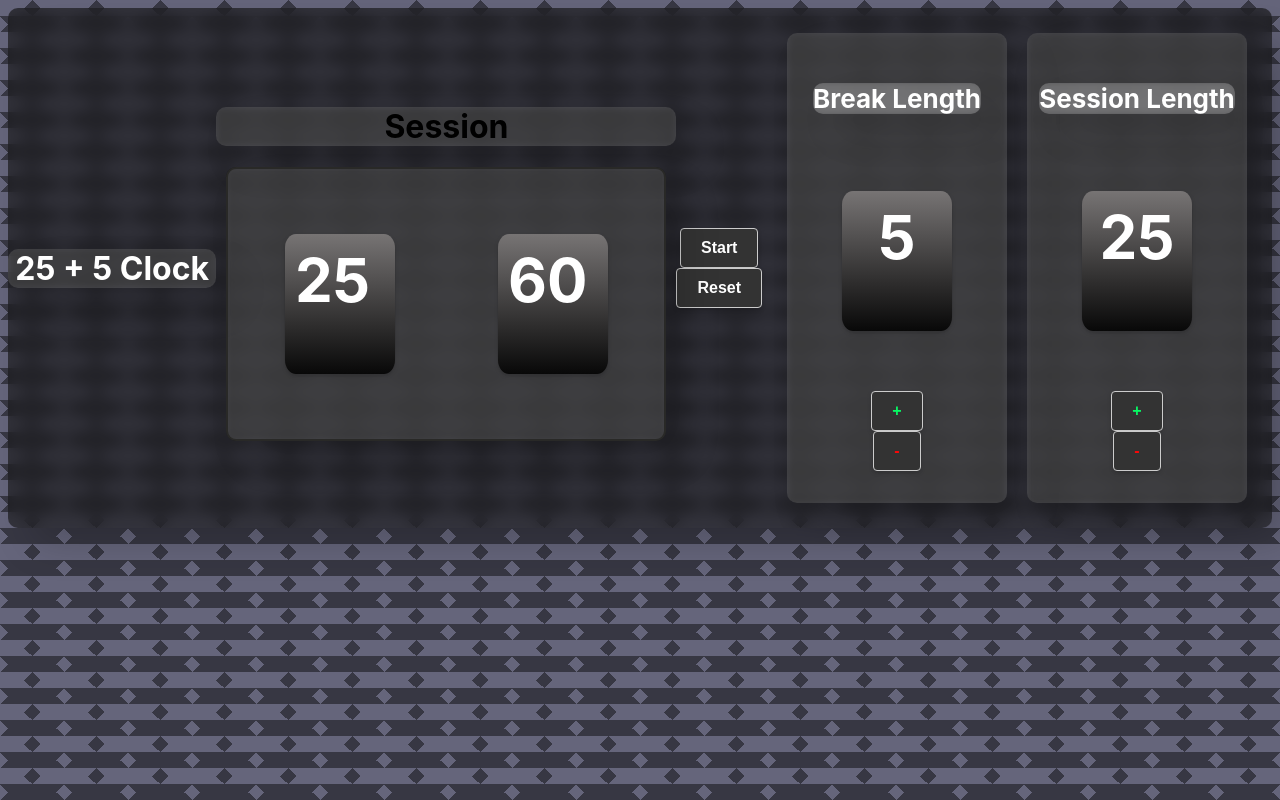
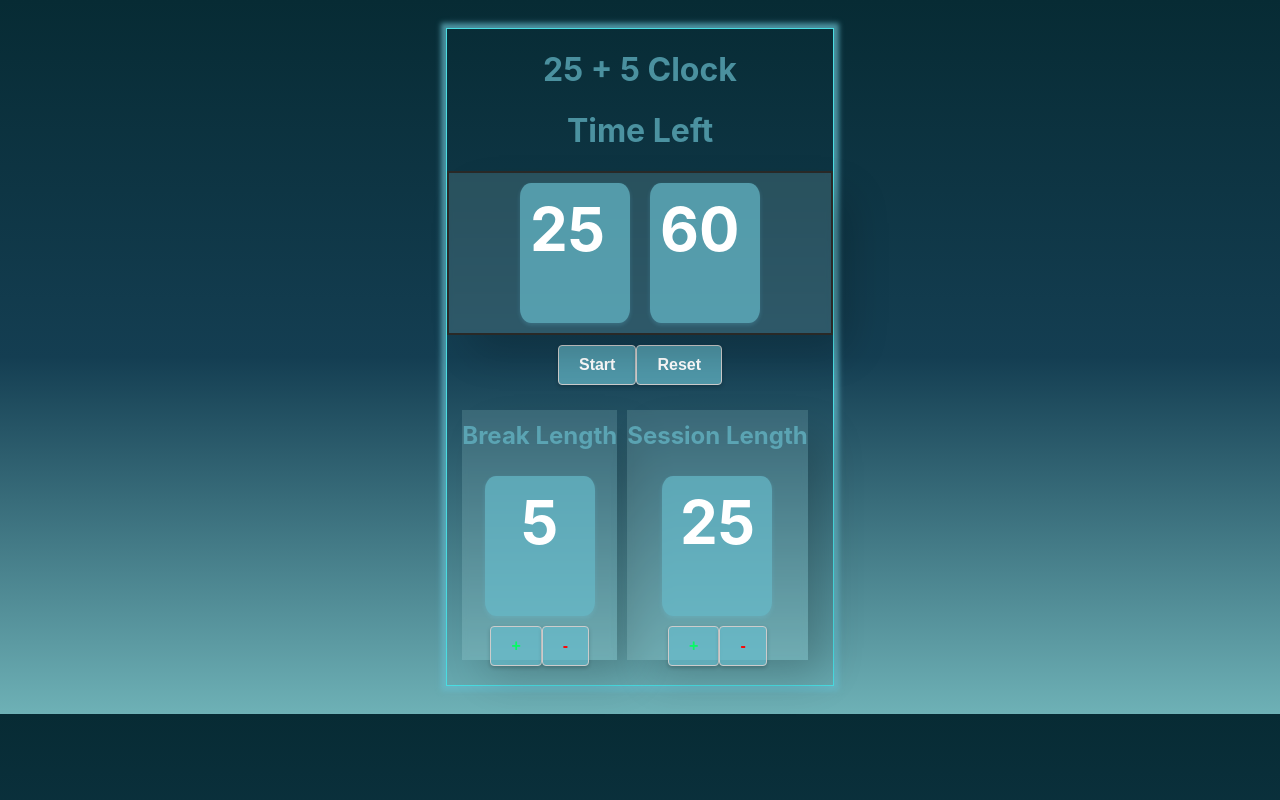
Before and after one commit to mskDev0092/react-v-clock, a React (Create React App) app: page / in a window 1280 px wide. Built offline with nearby package versions, Linux system fonts and the light colour scheme.

Commit message:
2 files modified

```diff
--- a/src/App.js
+++ b/src/App.js
@@ -3,51 +3,60 @@ import React, { useReducer, useState, useEffect } from 'react';
 import './style.css';
 
 const initialState = {
-  session: 25,
-  break: 5,
+  sessionLength: 25,
+  breakLength: 5,
+  seconds: 60,
 };
 const reducer = (state, action) => {
   switch (action.type) {
-    case 'SUB':
-      if (state.session > 1) {
+    case 'Session--':
+      if (state.sessionLength > 1) {
         return {
           ...state,
-          session: state.session - 1,
+          sessionLength: state.sessionLength - 1,
         };
       } else {
         return state;
       }
-    case 'ADD':
-      if (state.session < 60) {
+    case 'Session++':
+      if (state.sessionLength < 60) {
         return {
           ...state,
-          session: state.session + 1,
+          sessionLength: state.sessionLength + 1,
         };
       } else {
         return state;
       }
-    case 'BSUB':
-      if (state.break > 1) {
+    case 'Break--':
+      if (state.breakLength > 1) {
         return {
           ...state,
-          break: state.break - 1,
+          breakLength: state.breakLength - 1,
         };
       } else {
         return state;
       }
 
-    case 'BAD':
-      if (state.break < 60) {
+    case 'Break++':
+      if (state.breakLength < 60) {
         return {
           ...state,
-          break: state.break + 1,
+          breakLength: state.breakLength + 1,
         };
       } else {
         return state;
       }
 
-    case 'COUNTDOWN':
-    // decrement session count
+    case 'Start-Count':
+    // decrement seconds from 60 - 0
+    // decrement 1 minute if seconds reach zero
+    // decrement sessionLength count till 0
+    case 'Add-delay':
+    // Delay count when start count ends based on set break length
+    // Restart session based on previous state
+
+    case 'Reset':
+    // Reset the app to default values
 
     default:
       throw new Error();
@@ -56,32 +65,21 @@ const reducer = (state, action) => {
 
 export default function App() {
   const [state, dispatch] = useReducer(reducer, initialState);
-  const [minutes, setMinutes] = useState(state.session);
-  const [seconds, setSeconds] = useState(60);
-  const [isStarted, setIsStarted] = useState(false, {
-    effect:
-      (() => {
-        setSeconds(seconds - 1);
-      },
-      [seconds]),
-  });
-  const [isPaused, setIsPaused] = useState(false);
+  const [minutes, setMinutes] = useState(state.sessionLength);
+  const [seconds, setSeconds] = useState(state.seconds);
+  const [isRunning, setIsRunning] = useState(false);
 
-  const handleAdd = () => {
-    dispatch({ type: 'ADD' });
+  const handleSessionAdd = () => {
+    dispatch({ type: 'Session++' });
   };
-  const handleSub = () => {
-    dispatch({ type: 'SUB' });
+  const handleSessionSub = () => {
+    dispatch({ type: 'Session--' });
   };
-  const handleBreakAdd = () => {
-    dispatch({ type: 'BAD' });
+  const handlebreakAdd = () => {
+    dispatch({ type: 'Break++' });
   };
-  const handleBreakSub = () => {
-    dispatch({ type: 'BSUB' });
-  };
-
-  const startCount = () => {
-    setIsStarted(true);
+  const handlebreakSub = () => {
+    dispatch({ type: 'Break--' });
   };
 
   return (
@@ -89,15 +87,15 @@ export default function App() {
       <h1>25 + 5 Clock</h1>
       <div id="time-left">
         <div id="timer-label">
-          <h1>Session</h1>
+          <h1>Time Left</h1>
         </div>
         <div className="timeCount">
-          <p>{minutes} </p> <p>{seconds} </p>
+          <p>{minutes} </p> <p>{seconds}</p>
         </div>
       </div>
       <div className="btn">
-        <button id="start_stop" onClick={startCount}>
-          {!isStarted ? 'Start' : 'Pause'}
+        <button id="start_stop" onClick={() => setIsRunning(!isRunning)}>
+          {!isRunning ? 'Start' : 'Pause'}
         </button>
         <button id="reset">Reset </button>
       </div>
@@ -106,34 +104,50 @@ export default function App() {
           <h1>Break Length</h1>
 
           <div id="break-length">
-            <p>{state.break}</p>
+            <p>{state.breakLength}</p>
           </div>
-          <button id="break-increment" className="add" onClick={handleBreakAdd}>
+          <div className="btn2">
+            <button
+              id="break-increment"
+              className="add"
+              onClick={handlebreakAdd}
+            >
               +
             </button>
             <button
               id="break-decrement"
               className="remove"
-            onClick={handleBreakSub}
+              onClick={handlebreakSub}
             >
               -
             </button>
+          </div>
         </div>
 
         <div id="session-label">
           <h1>Session Length</h1>
 
           <div id="session-length">
-            <p>{state.session}</p>
+            <p>{state.sessionLength}</p>
           </div>
-          <button id="session-increment" className="add" onClick={handleAdd}>
+          <div className="btn2">
+            <button
+              id="session-increment"
+              className="add"
+              onClick={handleSessionAdd}
+            >
               +
             </button>
-          <button id="session-decrement" className="remove" onClick={handleSub}>
+            <button
+              id="session-decrement"
+              className="remove"
+              onClick={handleSessionSub}
+            >
               -
             </button>
           </div>
         </div>
       </div>
+    </div>
   );
 }
--- a/src/style.css
+++ b/src/style.css
@@ -4,82 +4,58 @@ p {
     Ubuntu, Cantarell, 'Open Sans', 'Helvetica Neue', sans-serif;
 }
 body {
-  background: #2b2f77;
-  background: -webkit-linear-gradient(
-    0deg,
-    #2b2f77 0%,
-    #141852 50%,
-    #070b34 100%
-  );
-  background: linear-gradient(0deg, #2b2f77 0%, #141852 50%, #070b34 100%);
+  display: flex;
+  align-items: center;
+  justify-content: center;
 
-  background: conic-gradient(
-        from -45deg,
-        #373743 90deg,
-        #0000 0 180deg,
-        #65657b 0 270deg,
-        #0000 0
-      )
-      0 calc(32px / 2) / 32px 32px,
-    conic-gradient(from 135deg at 50% 0, #373743 90deg, #65657b 0) 0 0 /
-      calc(2 * 32px) 32px;
+  background: linear-gradient(0deg, #6eb1b6 0%, #143e52 50%, #072b34 100%);
 }
 .master > h1:first-child {
   text-align: center;
-  color: white;
-  width: 460px;
+  color: rgba(103, 187, 202, 0.7);
+  width: auto;
+}
+.master {
+  border: 1px solid rgb(73, 221, 226);
+  box-shadow: 0 0 5px 5px rgba(103, 187, 202, 0.7);
+  max-width: 400px;
+  margin: 20px;
 }
 
-.master h1,
 .timeCount,
 #break-label,
 #session-label {
-  background: rgba(255, 255, 255, 0.15);
+  background: rgba(200, 245, 245, 0.15);
   box-shadow: 20px 20px 40px -6px rgba(0, 0, 0, 0.2);
   backdrop-filter: blur(3px);
   -webkit-backdrop-filter: blur(3px);
-  border-radius: 10px;
 }
 
 #break-label {
-  color: white;
-  margin: 10px;
-  padding: 10px;
+  color: rgba(103, 187, 202, 0.7);
+
   display: flex;
   flex-direction: column;
   align-items: center;
   justify-content: center;
-  width: 200px;
-  height: 450px;
-  font-size: small;
+  width: auto;
+  height: 250px;
+  font-size: 12px;
   text-align: center;
 }
 #session-label {
   text-align: center;
-  color: white;
-  font-size: small;
+  color: rgba(103, 187, 202, 0.7);
+  font-size: 12px;
   margin: 10px;
-  padding: 10px;
   display: flex;
   flex-direction: column;
   align-items: center;
   justify-content: center;
-  width: 200px;
-  height: 450px;
+  width: auto;
+  height: 250px;
 }
-.master {
-  display: flex;
-  flex-direction: column;
 
-  justify-content: center;
-  align-items: center;
-
-  background: rgba(18, 18, 18, 0.6);
-  box-shadow: 20px 20px 40px -6px rgba(0, 0, 0, 0.2);
-  backdrop-filter: blur(7.6px);
-  -webkit-backdrop-filter: blur(7.6px);
-  border-radius: 10px;
-}
 .menue {
   display: flex;
   flex-direction: row;
@@ -91,17 +67,15 @@ body {
 .timeCount {
   display: flex;
   flex-direction: row;
-  justify-content: space-around;
+  justify-content: center;
   align-items: center;
   border: 2px solid rgb(41, 41, 39);
-  padding: 5px;
-  margin: 10px;
 }
 
 .timeCount p,
 #break-length p,
 #session-length p {
-  background-color: #080808;
+  background-color: rgba(103, 187, 202, 0.7);
   border-radius: 10%;
   padding: 10px;
   color: #fff;
@@ -109,16 +83,14 @@ body {
   font-weight: bold;
   cursor: pointer;
   width: 50px;
-  height: 60px;
+  height: 40px;
+  margin: 10px;
 
   /* Add a shadow */
-  box-shadow: 0 2px 4px rgba(0, 0, 0, 0.2);
-
-  /* Add a gradient */
-  background: linear-gradient(to bottom, #777474, #080808);
+  box-shadow: 0 2px 4px rgba(115, 213, 238, 0.2);
 }
 button {
-  background-color: #333;
+  background-color: rgba(103, 187, 202, 0.7);
   color: #fff;
 
   border-radius: 4px;
@@ -142,14 +114,19 @@ button:hover {
 }
 .btn {
   display: flex;
-  flex-direction: column;
+  flex-direction: row;
   align-items: center;
   justify-content: center;
+  margin: 10px;
+}
+.bt2 {
+  margin: 10px;
 }
 
 #timer-label > h1 {
-  width: 460px;
+  width: auto;
   text-align: center;
+  color: rgba(103, 187, 202, 0.7);
 }
 
 @media only screen and (min-width: 960px) {
```
Lines whose indentation alone changed are shown as unchanged.
